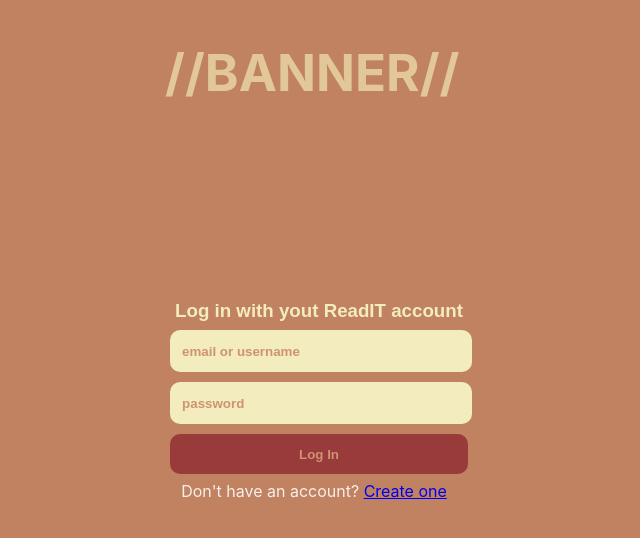
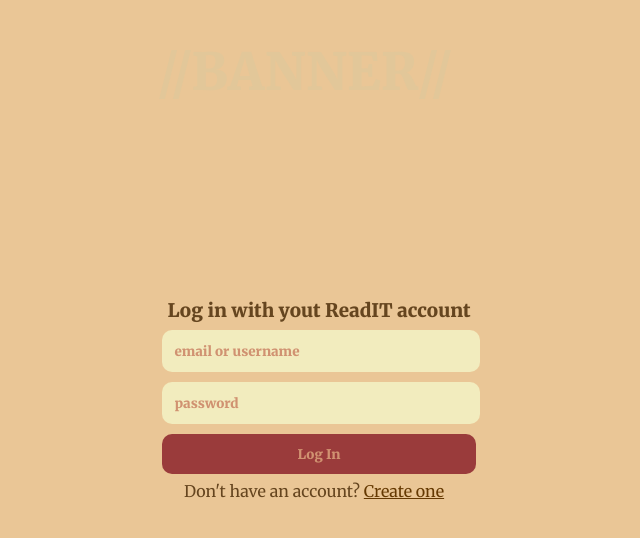
Before and after one commit to Stake-And-Rope/read-it, a React (Create React App) app in the folder react-app/: page /login in a window 1280 px wide. Shown: the top 538 px of the page, without its empty margins (326-966 px from the left). Built offline with nearby package versions, Linux system fonts and the light colour scheme.

Commit message:
ui rework / re-done from PR#13

```diff
--- a/react-app/src/App.js
+++ b/react-app/src/App.js
@@ -1,5 +1,5 @@
 import './App.css';
-import {useNavigate} from 'react-router-dom';
+import { useNavigate } from 'react-router-dom';
 import { useEffect } from 'react';
 import LoginRegisterPage from './components/LoginRegisterPage';
 
--- a/react-app/src/components/Form.js
+++ b/react-app/src/components/Form.js
@@ -38,11 +38,11 @@ function Form({
                 </div>
             </form>
 
-            <label>
+            <label className="label_text_newacc">
                 {labelText}
             </label>
             {' '}
-            <Link to={goToLink}>
+            <Link to={goToLink} class="link_new_acc">
                 {linkText}
             </Link>
         </>
--- a/react-app/src/components/LoginRegisterPage.js
+++ b/react-app/src/components/LoginRegisterPage.js
@@ -1,5 +1,6 @@
 import {Routes, Route} from 'react-router-dom';
 import Form from './Form';
+import './components.css';
 
 function LoginRegisterPage(){
 	const registerFields = [
--- a/react-app/src/components/components.css
+++ b/react-app/src/components/components.css
@@ -1,3 +1,5 @@
+@import url('https://fonts.googleapis.com/css2?family=Merriweather:ital,wght@0,300;0,400;0,900;1,300;1,400;1,700;1,900&display=swap');
+
 .input-field {
     width: 100%;
     height: 40px;
@@ -5,8 +7,8 @@
     border-radius: 10px;
     border: 0px;
     background-color: #F2ECBE;
-    color: #C08261;
-    font-family: Arial, Helvetica, sans-serif;
+    color: #65451F;
+    font-family: Merriweather, Arial, Helvetica, sans-serif;
     font-weight: bold;
     text-indent: 10px;
 }
@@ -17,14 +19,14 @@
 
 .input-field::placeholder {
     color: #D09271;
-    font-family: Arial, Helvetica, sans-serif;
+    font-family: Merriweather, Arial, Helvetica, sans-serif;
     font-weight: bold;
 }
 
 .form-title {
     margin: 0px 0px 0px 10px;
-    color: #F2ECBE;
-    font-family: Arial, Helvetica, sans-serif;
+    color: #65451F;
+    font-family: Merriweather, Arial, Helvetica, sans-serif;
     font-weight: bold;
 }
 
@@ -34,7 +36,7 @@
     margin: 5px;
     border-radius: 10px;
     border: 0px;
-    font-family: Arial, Helvetica, sans-serif;
+    font-family: Merriweather, Arial, Helvetica, sans-serif;
     font-weight: bold;
     background-color: #9A3B3B;
     color: #D09271;
@@ -43,5 +45,20 @@
 
 .form-button:hover {
     background-color: #BA5B5B;
+    color: 65451F;
     cursor: pointer;
 }
+
+.label_text_newacc {
+    color: #65451F;
+    font-family: Merriweather, Arial, Helvetica, sans-serif;
+}
+
+.link_new_acc {
+    color: #653902;
+    font-family: Merriweather, Arial, Helvetica, sans-serif;
+}
+
+.link_new_acc:hover {
+    color: #d37603;
+}
--- a/react-app/src/index.css
+++ b/react-app/src/index.css
@@ -1,11 +1,11 @@
 :root {
-  font-family: Inter, system-ui, Avenir, Helvetica, Arial, sans-serif;
+  font-family: Merriweather, Inter, system-ui, Avenir, Helvetica, Arial, sans-serif;
   line-height: 1.5;
   font-weight: 400;
 
   color-scheme: light dark;
   color: rgba(255, 255, 255, 0.87);
-  background-color: #C08261;
+  background-color: #EAC696;
 
   font-synthesis: none;
   text-rendering: optimizeLegibility;
```
Also changed, not shown: 12 other files (tests, documents, lock files or other folders).
